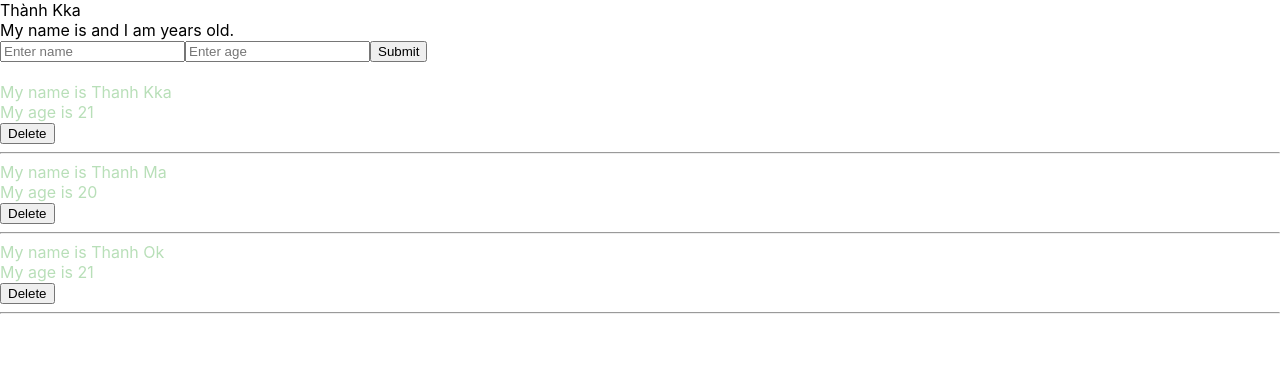
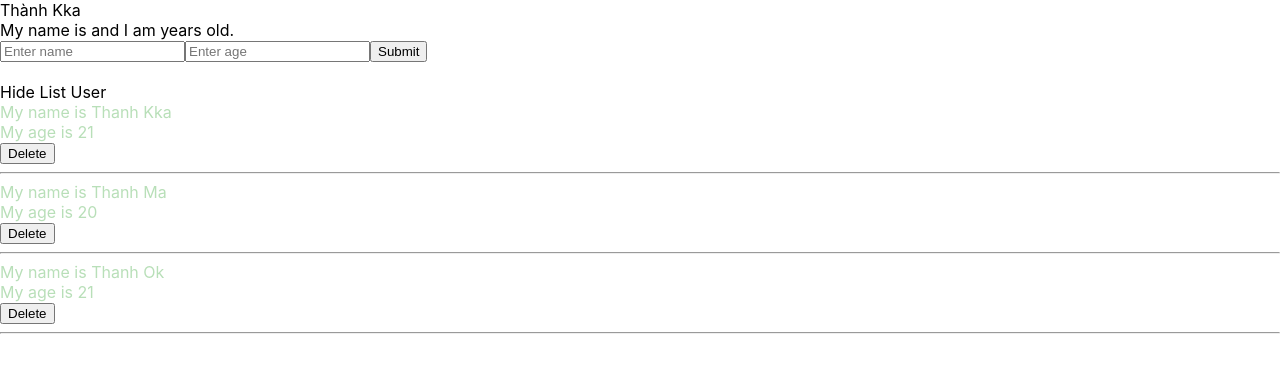
Before and after one commit to thanhkka051205/ReactJS, a React (Create React App) app: page / in a window 1280 px wide. Shown: the top 372 px of the page. Built offline with nearby package versions, Linux system fonts and the light colour scheme.

Commit message:
git commit -m "Lam quen voi useState Hook"

```diff
--- a/src/components/DisplayInfor.js
+++ b/src/components/DisplayInfor.js
@@ -1,4 +1,4 @@
-import React from "react";
+import React, { useState } from "react";
 import "./DisplayInfor.scss";
 import logo from "./../logo.svg";
 
@@ -34,9 +34,25 @@
 
 const DisplayInfro = (props) => {
   const { listUsers } = props;
+
+  const [isShowHideListUser, setShowHideListUser] = useState(true);
+
+  const handleShowHideListUser = () => {
+    setShowHideListUser(!isShowHideListUser);
+  };
   return (
     <div className="display-infor-container">
-      {true && (
+      <div>
+        <span
+          onClick={() => {
+            handleShowHideListUser();
+          }}
+        >
+
+          {isShowHideListUser ===true? "Hide List User": "Show list users"}
+        </span>
+      </div>
+      {isShowHideListUser && (
         <div>
           {listUsers.map((user, index) => {
             return (
```
